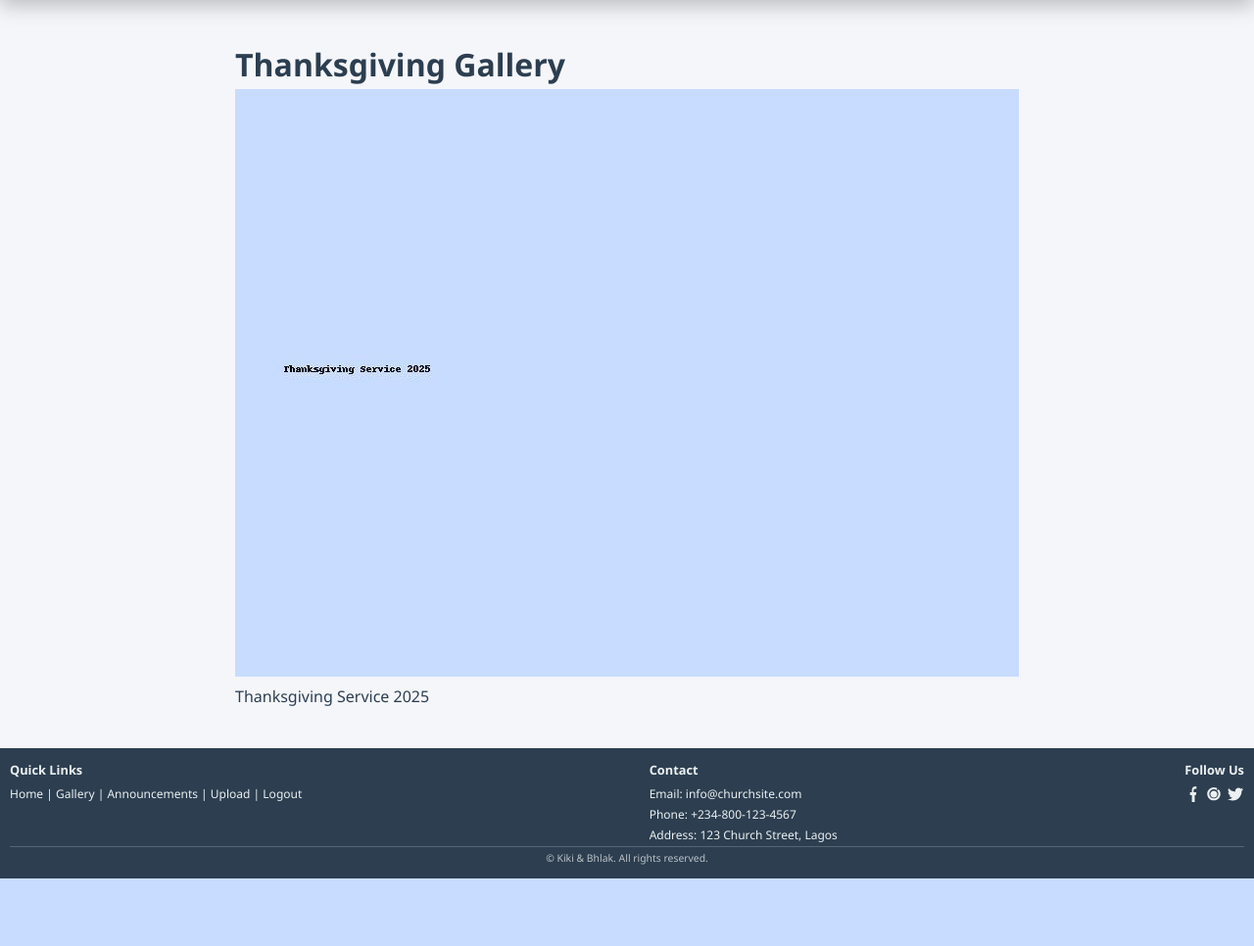
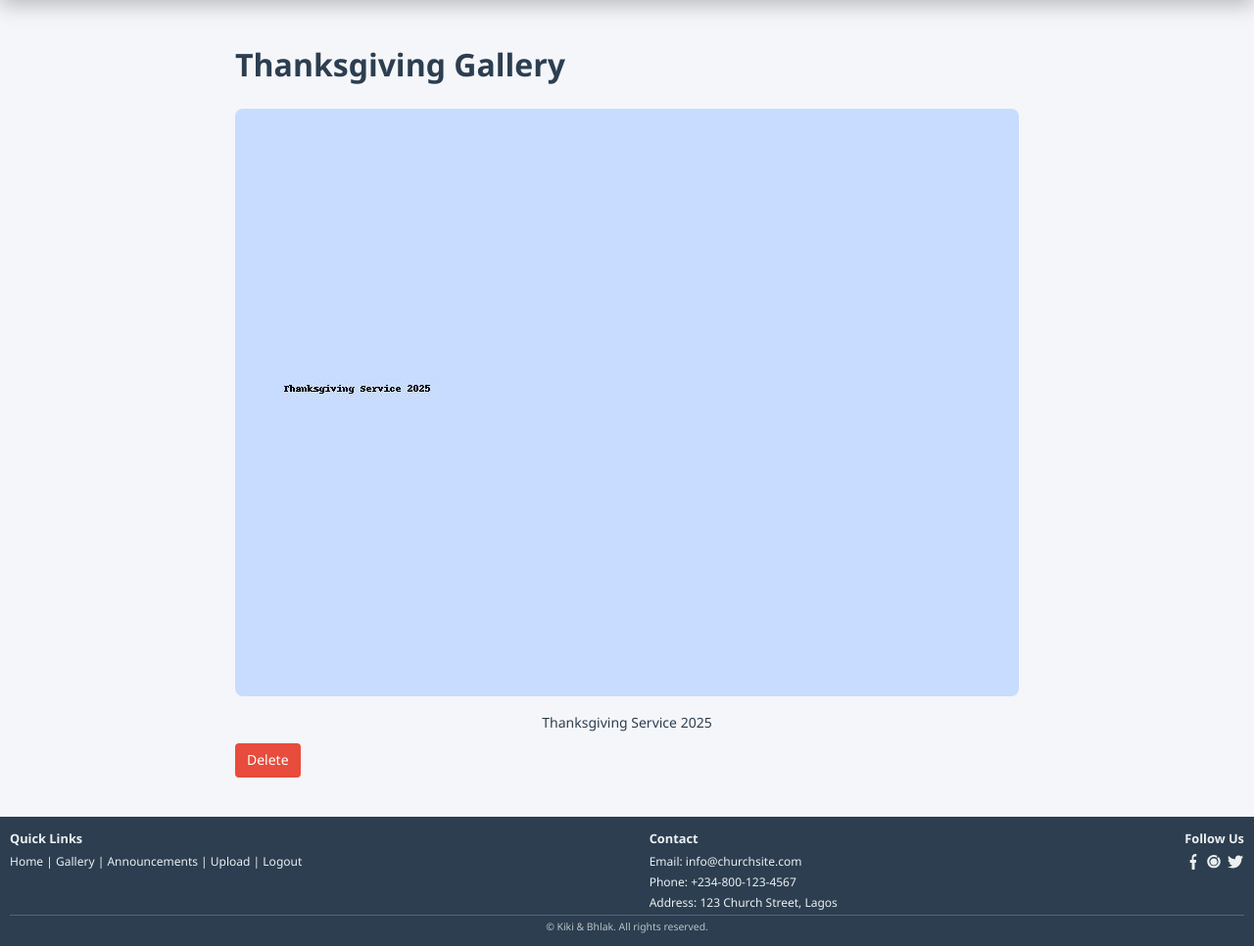
Before and after one commit to Kiki544/MotherOfTheRedeemer-church-, a Django app: page /thanksgiving/ in a window 1280 px wide. Shown: the part 85-1051 px from the top of the page at 98% size. Before the commit the page ends 982 px from the top, so only its background shows below. Run offline with Django 5.2, Linux system fonts and the light colour scheme; a user stored in the database is signed in; data comes from the database, SQL or seed files in the repository.

Commit message:
fixed images

```diff
--- a/church_site/wsgi.py
+++ b/church_site/wsgi.py
@@ -1,6 +1,8 @@
 import os
 from django.core.wsgi import get_wsgi_application
 from django.conf import settings
+import dotenv
+dotenv.load_dotenv()
 
 os.environ.setdefault('DJANGO_SETTINGS_MODULE', 'church_site.settings')
 
--- a/gallery/models.py
+++ b/gallery/models.py
@@ -1,4 +1,23 @@
 from django.db import models
+from PIL import Image
+from django.db import models
+from io import BytesIO
+from django.core.files.base import ContentFile
+
+# class GalleryImage(models.Model):
+#     CATEGORY_CHOICES = [
+#         ("general", "General Gallery"),
+#         ("thanksgiving", "Thanksgiving"),
+#     ]
+#     image = models.ImageField(upload_to="gallery/")
+#     caption = models.CharField(max_length=255, blank=True)
+#     category = models.CharField(max_length=20, choices=CATEGORY_CHOICES, default="general")
+#     uploaded_at = models.DateTimeField(auto_now_add=True)
+
+#     def __str__(self):
+#         return f"{self.caption} ({self.category})"
+
+
 
 class GalleryImage(models.Model):
     CATEGORY_CHOICES = [
@@ -13,6 +32,20 @@ class GalleryImage(models.Model):
     def __str__(self):
         return f"{self.caption} ({self.category})"
 
+    def save(self, *args, **kwargs):
+        """Resize and compress uploaded images before saving."""
+        super().save(*args, **kwargs)
+
+        img = Image.open(self.image.path)
+
+        #  Resize to max 1200px (keeps aspect ratio)
+        max_size = (1200, 1200)
+        img.thumbnail(max_size, Image.Resampling.LANCZOS)
+
+        #  Save compressed (quality=80 gives good balance)
+        img.save(self.image.path, format="JPEG", quality=80, optimize=True)
+
+
 class Announcement(models.Model):
     title = models.CharField(max_length=200)
     message = models.TextField()
@@ -21,6 +54,7 @@ class Announcement(models.Model):
 
     def __str__(self):
         return self.title
+
 
 class AdminSecretCode(models.Model):
     code = models.CharField(max_length=100)
@@ -34,7 +68,6 @@ class AdminSecretCode(models.Model):
         verbose_name_plural = "Admin Secret Code"
 
 
-from django.db import models
 
 class Bulletin(models.Model):
     date = models.DateField(unique=True)
--- a/manage.py
+++ b/manage.py
@@ -1,6 +1,9 @@
 #!/usr/bin/env python
 import os
 import sys
+import dotenv
+dotenv.load_dotenv()
+
 
 if __name__ == "__main__":
     os.environ.setdefault("DJANGO_SETTINGS_MODULE", "church_site.settings")
--- a/static/css/style.css
+++ b/static/css/style.css
@@ -204,6 +204,42 @@ header {
 .navbar .dropdown {
   position: relative;
 }
+
+.gallery-grid {
+    display: grid;
+    grid-template-columns: repeat(auto-fit, minmax(300px, 1fr));
+    gap: 20px;
+    margin-top: 20px;
+}
+
+.gallery-item img {
+    width: 100%;
+    height: auto;
+    border-radius: 8px;
+    object-fit: cover;
+}
+
+.caption {
+    margin-top: 8px;
+    font-size: 14px;
+    text-align: center;
+}
+
+.delete-btn {
+    display: inline-block;
+    margin-top: 10px;
+    padding: 6px 12px;
+    font-size: 14px;
+    color: white;
+    background-color: red;
+    border-radius: 4px;
+    text-decoration: none;
+}
+
+.delete-btn:hover {
+    background-color: darkred;
+}
+
 
 .navbar .dropdown-content {
   display: none;
--- a/templates/thanksgiving.html
+++ b/templates/thanksgiving.html
@@ -3,12 +3,17 @@
 
 {% block content %}
 <h1>Thanksgiving Gallery</h1>
-<div class="gallery-container">
+
+<div class="gallery-grid">
     {% for img in images %}
         <div class="gallery-item">
             <img src="{{ img.image.url }}" alt="{{ img.caption }}" class="gallery-image">
             {% if img.caption %}
                 <p class="caption">{{ img.caption }}</p>
+            {% endif %}
+
+            {% if user.is_authenticated and user.is_staff %}
+                <a href="{% url 'delete_image' img.id %}" class="delete-btn">Delete</a>
             {% endif %}
         </div>
     {% empty %}
```
Also changed, not shown: templates/gallery.html (+6 -21 lines), media/gallery/WhatsApp_Image_2025-09-29_at_11.20.28_PM.jpeg (added), media/gallery/WhatsApp_Image_2025-09-29_at_11.20.28_PM_9Tt1sO4.jpeg (added).
